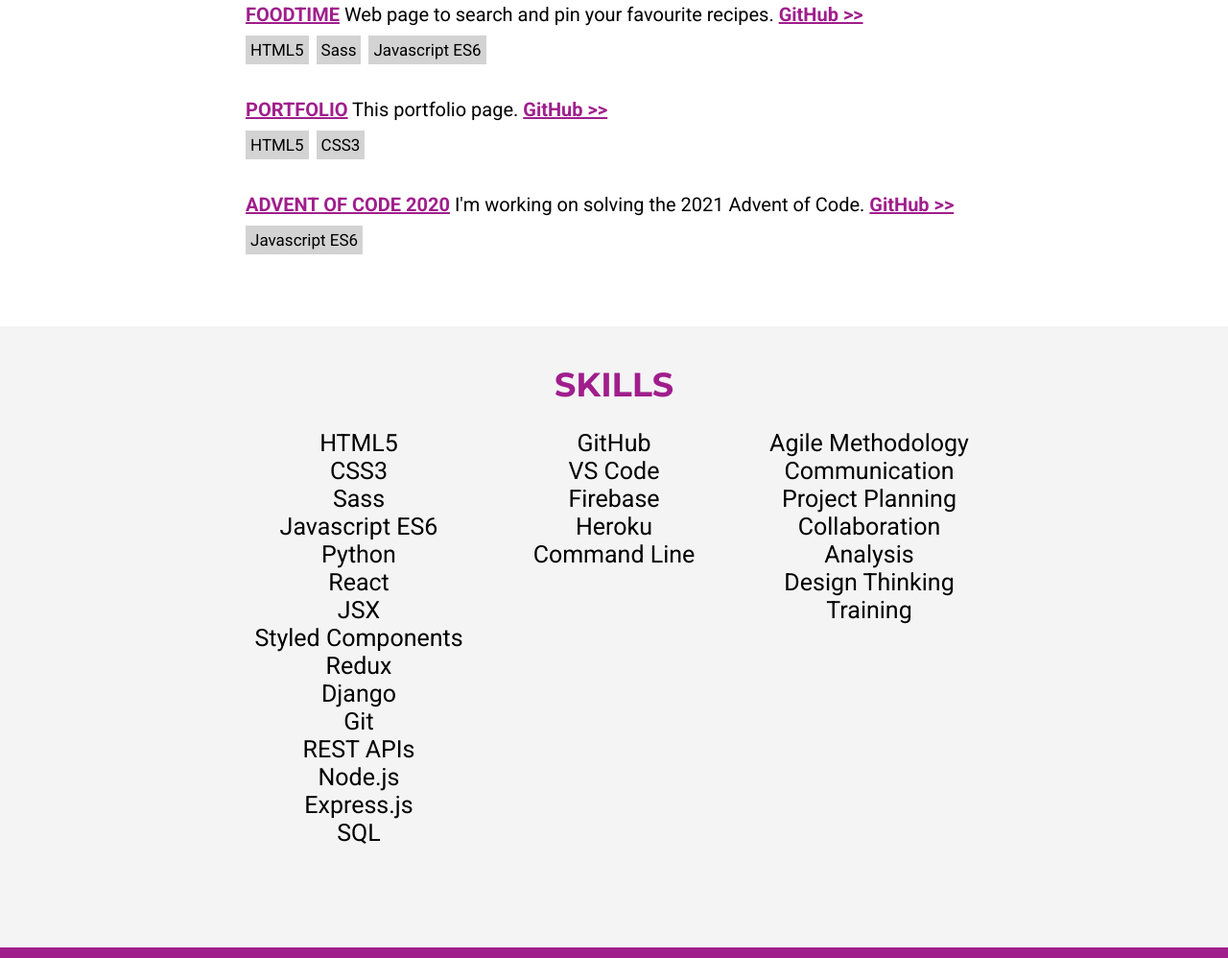
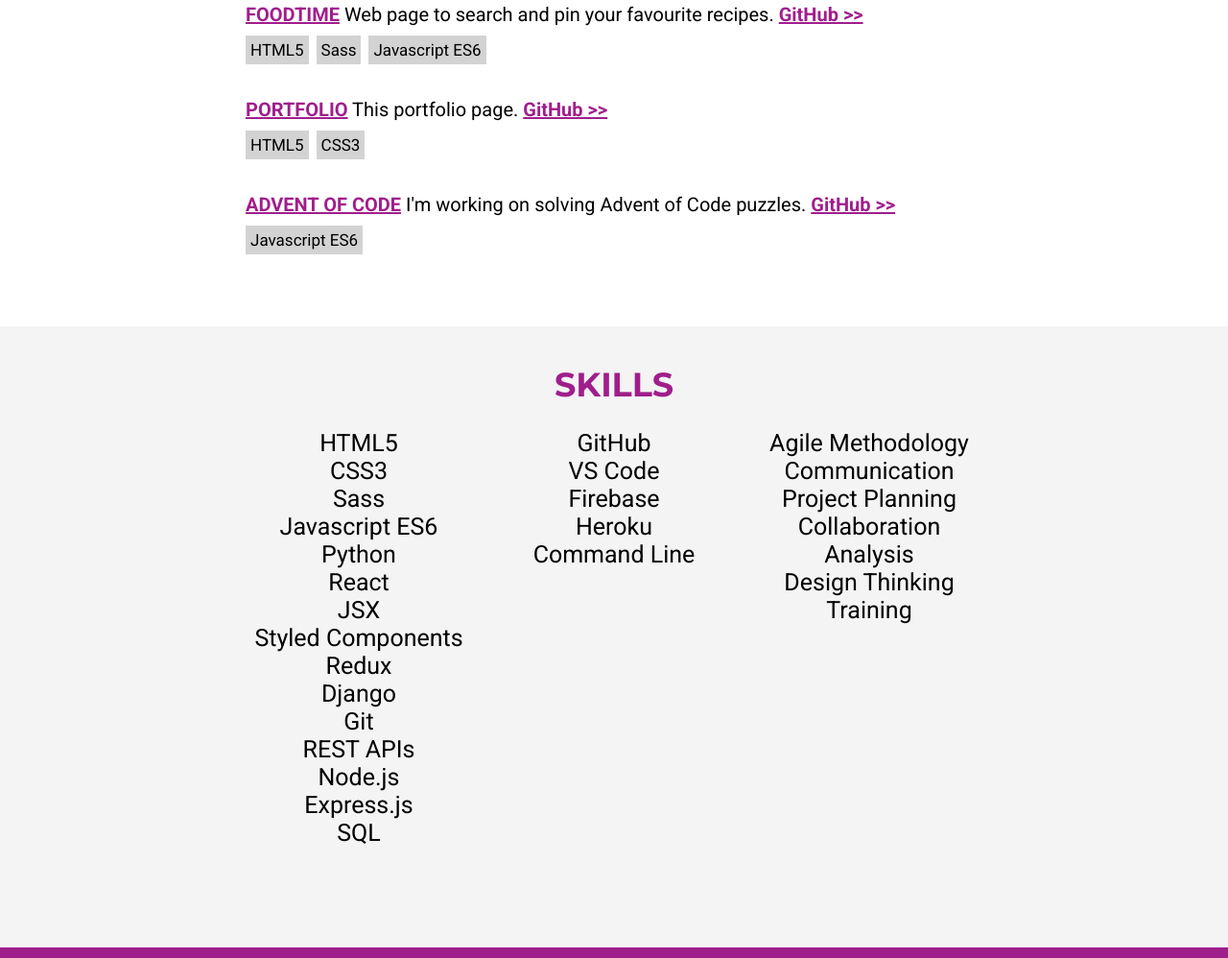
Before and after one commit to araskog/portfolio, a plain HTML site: page index.html in a window 1280 px wide. Shown: the part 3195-4193 px from the top of the page at 96% size. Drawn offline with Linux system fonts and the light colour scheme.

Commit message:
Update index.html

```diff
--- a/index.html
+++ b/index.html
@@ -203,9 +203,9 @@
           <a href="https://github.com/araskog/advent-of-code"
             target="_blank">
             <p>
-              <span class="arrow-link">ADVENT OF CODE 2020</span></a>
-              I'm working on solving the 2021 Advent of Code.
-              <a href="https://github.com/araskog/advent-of-code-2020" target="_blank"><span class="arrow-link">GitHub >></span>
+              <span class="arrow-link">ADVENT OF CODE</span></a>
+              I'm working on solving Advent of Code puzzles.
+              <a href="https://github.com/araskog/advent-of-code" target="_blank"><span class="arrow-link">GitHub >></span>
           </a
           >  </p>
           <div class="tags-container">
```
